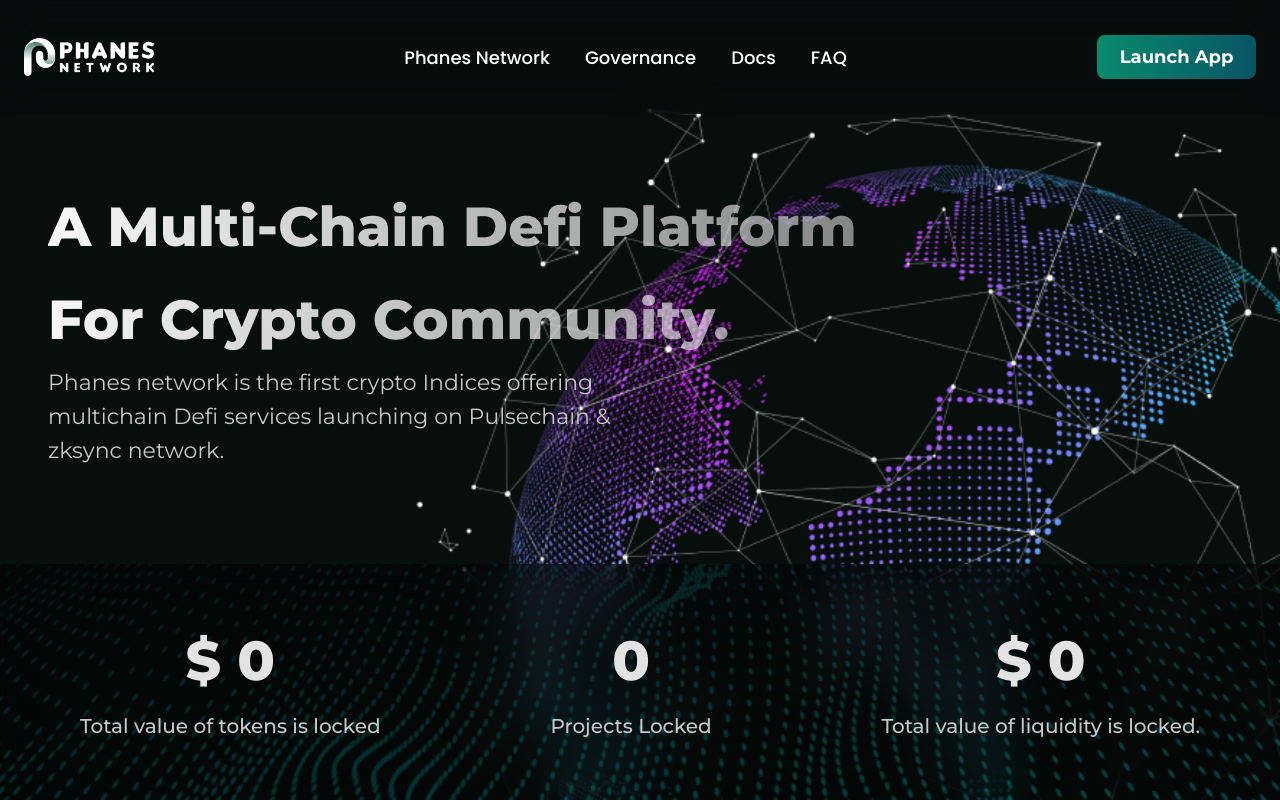
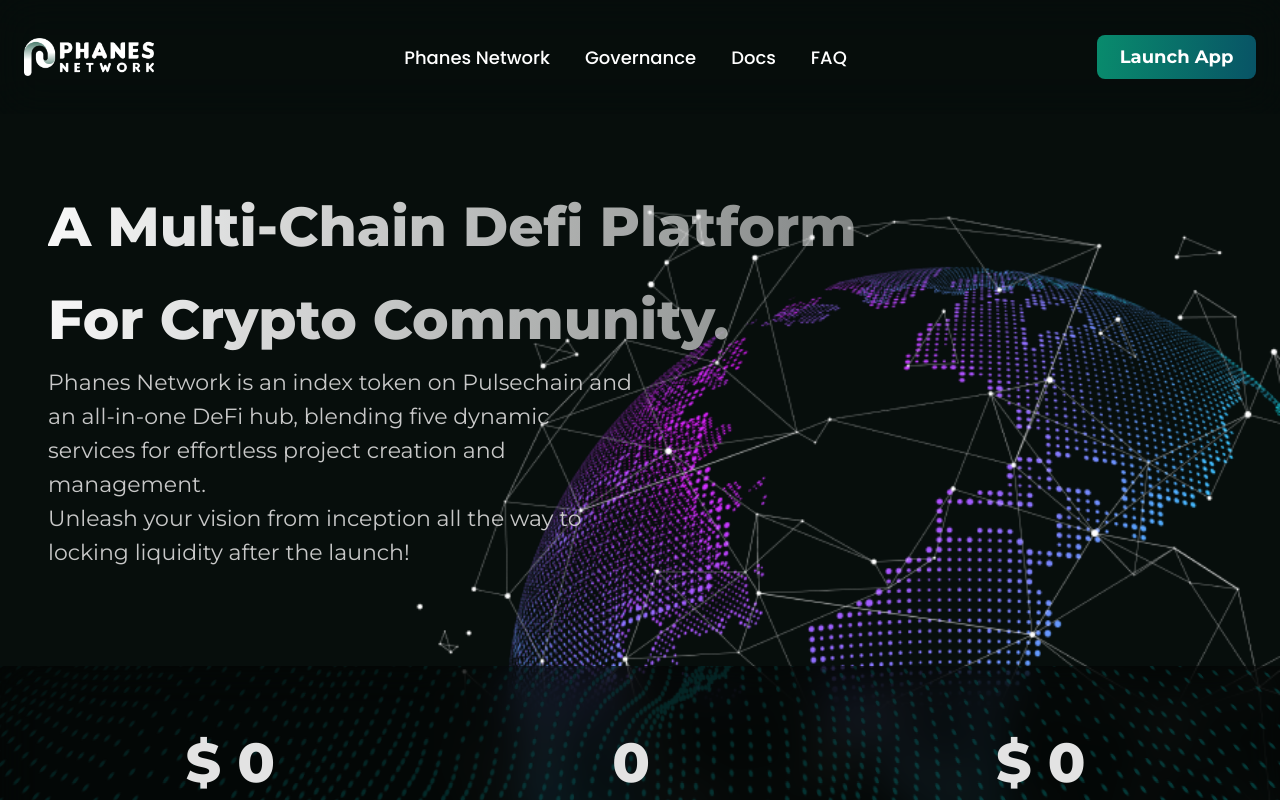
Before and after one commit to PhanesNetwork/Phanes-Network-Nuxt2-web-main, a Nuxt app: page / in a window 1280 px wide. Shown: the top 800 px of the page. Built offline with nearby package versions, Linux system fonts and the light colour scheme.

Commit message:
Update HeaderComp.vue

```diff
--- a/components/HeaderComp.vue
+++ b/components/HeaderComp.vue
@@ -4,7 +4,8 @@
         <div class="row">
             <div class="content">
                 <h1 class="heading">A Multi-Chain Defi Platform For Crypto Community.</h1>
-                <p class="snippet">Phanes network is the first crypto Indices offering multichain Defi services launching on Pulsechain & zksync network.</p>
+                <p class="snippet">Phanes Network is an index token on Pulsechain and an all-in-one DeFi hub, blending five dynamic services for effortless project creation and management.
+                <br>Unleash your vision from inception all the way to locking liquidity after the launch!</p>
             </div>
         </div>
         <div class="bottom-content">
```
